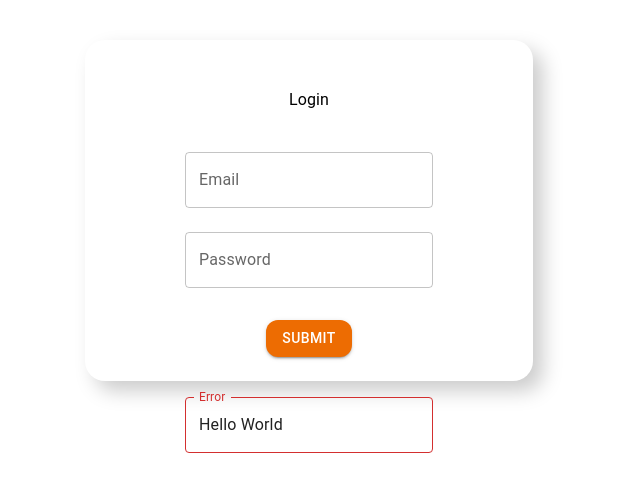
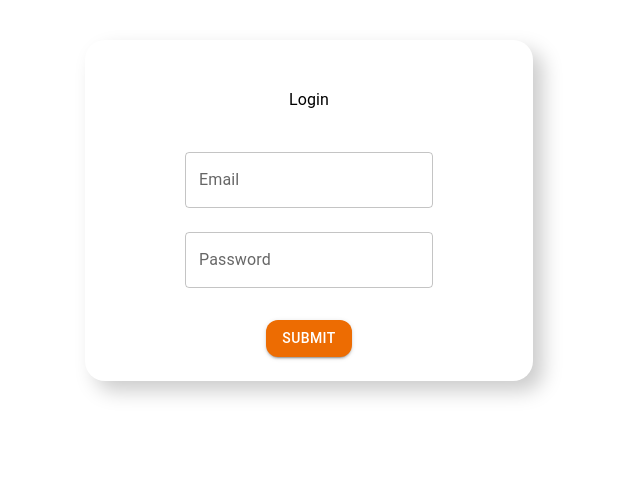
Before and after one commit to shashanknaik808/blog_react_frontend_errMsg, a React (Create React App) app: page / in a window 1280 px wide. Shown: the top 492 px of the page, without its empty margins (331-971 px from the left). Built offline with nearby package versions, Linux system fonts and the light colour scheme.

Commit message:
Enhanced Sample component with login form, error handling, and clearer UI feedback

```diff
--- a/src/Sample.jsx
+++ b/src/Sample.jsx
@@ -10,12 +10,15 @@ function Sample() {
         email: "",
         password: ""
     });
+    const [error, setError] = useState("");
 
     function handleChange(e) {
         setInputs((prevState) => ({
             ...prevState,
             [e.target.name]: e.target.value
         }));
+        // Clear the error message when the user types
+        setError("");
     }
 
     async function sendRequest() {
@@ -29,9 +32,11 @@ function Sample() {
             return data;
         } catch (err) {
             if (err.response?.status === 404) {
-                alert("User does not exist");
+                setError("User does not exist");
             } else if (err.response?.status === 400) {
-                alert("Invalid password");
+                setError("Invalid password");
+            } else {
+                setError("An error occurred. Please try again later.");
             }
             throw err;
         }
@@ -39,7 +44,6 @@ function Sample() {
 
     async function handleSubmit(e) {
         e.preventDefault();
-        console.log(inputs);
 
         try {
             const data = await sendRequest();
@@ -74,6 +78,7 @@ function Sample() {
                     <Button type="submit" variant="contained" sx={{ borderRadius: 3, marginTop: 3 }} color="warning">Submit</Button>
                 </Box>
             </form>
+            {error && (
                 <Box
                     display="flex"
                     flexDirection="column"
@@ -84,9 +89,10 @@ function Sample() {
                         error
                         id="outlined-error"
                         label="Error"
-                    defaultValue="Hello World"
+                        defaultValue={error}
                     />
                 </Box>
+            )}
         </div>
     );
 }
```
Lines whose indentation alone changed are shown as unchanged.
